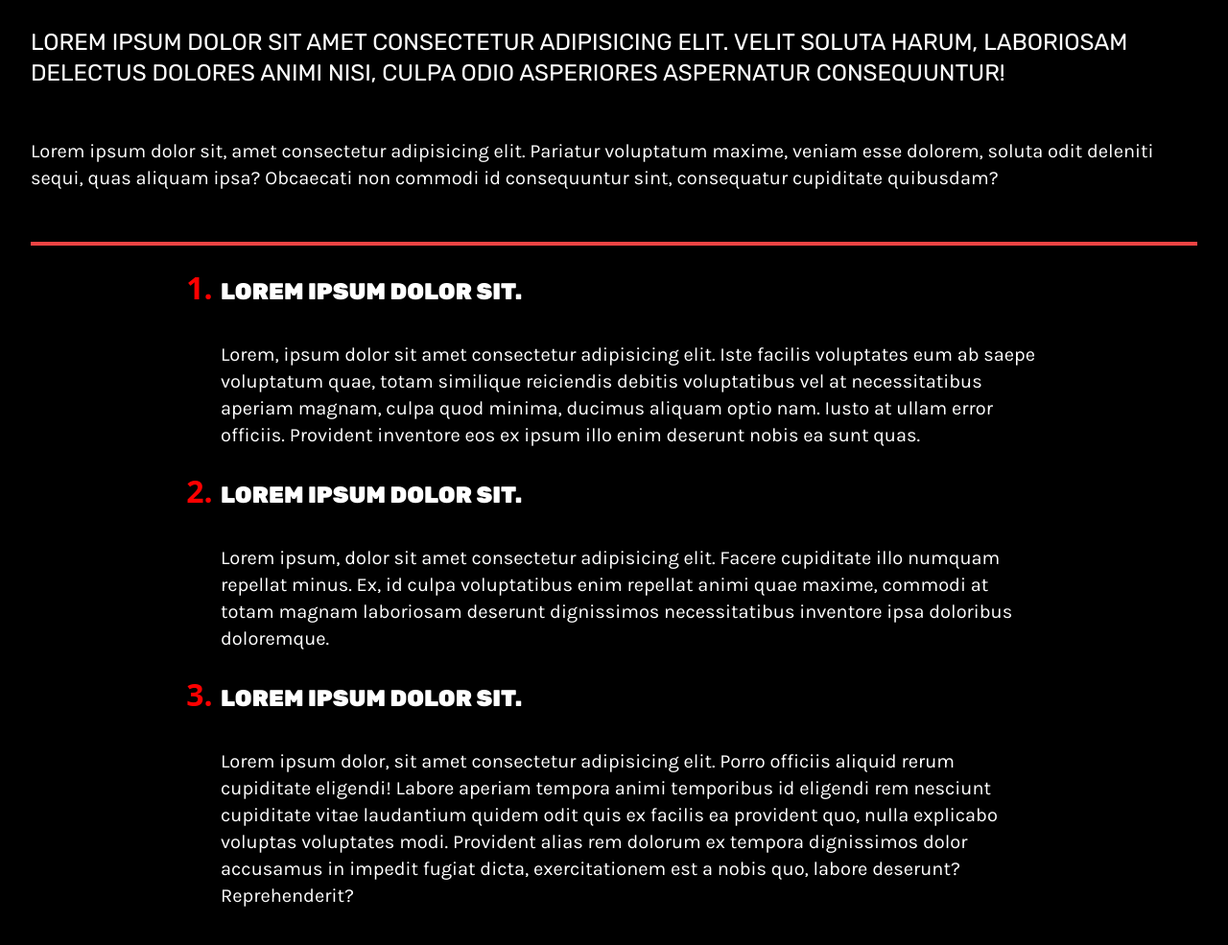
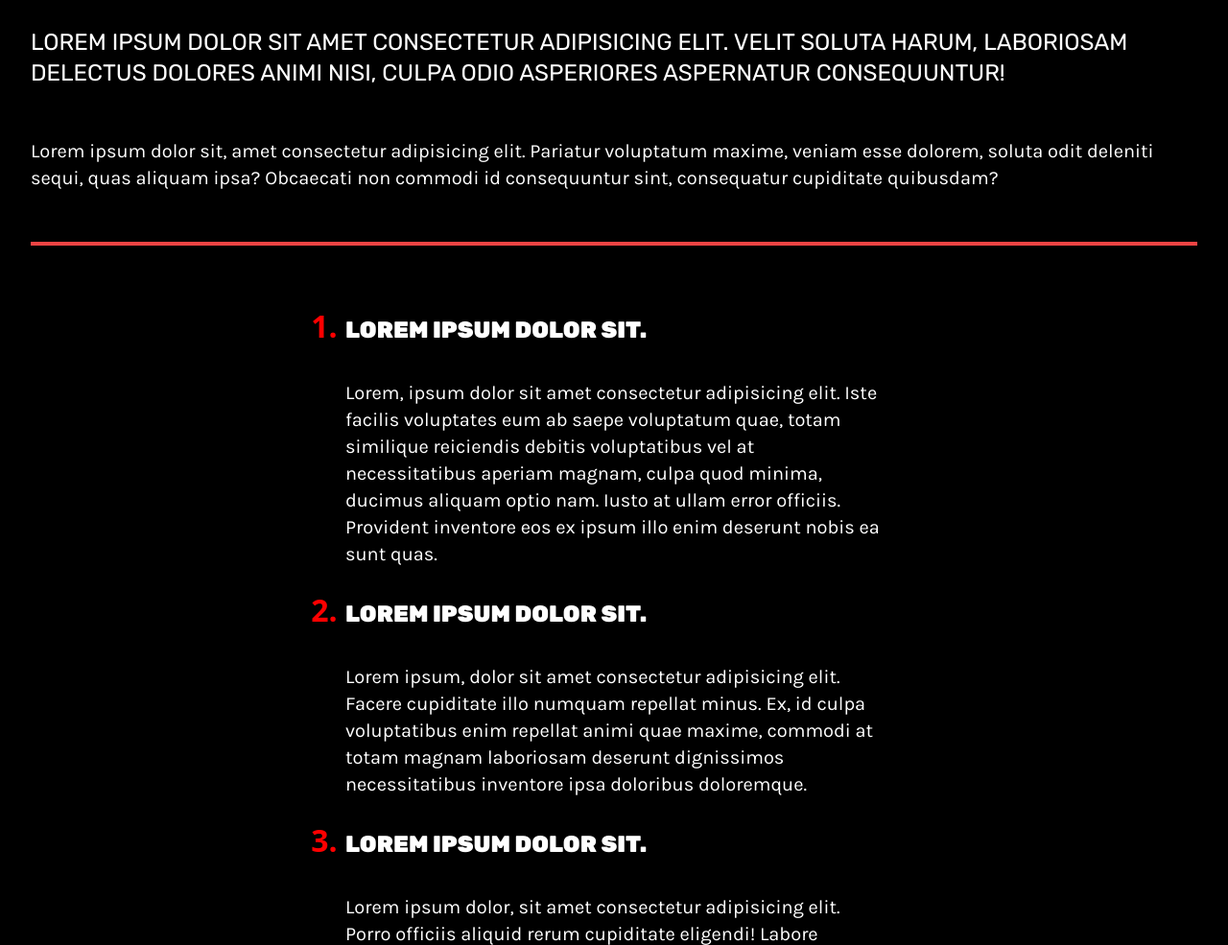
Before and after one commit to cestela/music-lab-fest-tailwind, a website built with Parcel: page src/index.html in a window 1280 px wide. Shown: the part 1004-1989 px from the top of the page at 96% size. Built offline with nearby package versions, Linux system fonts and the light colour scheme; some packages are replaced by stand-ins of ours.

Commit message:
Update index.html

```diff
--- a/src/index.html
+++ b/src/index.html
@@ -29,7 +29,7 @@
                 </li>
               </ul>
         </nav>
-        <main class="flex h-screen flex-col p-4 text-left">
+        <main class="flex flex-col p-4 text-left">
             <h1 class="text-6xl md:text-7xl  md:ml-20 font-black uppercase font-header">Sobre<br>nosotros</h1>
             <div class="concert flex content-center my-5 py-20 md:py-80">
                 <div class="container self-center">
@@ -38,8 +38,8 @@
             </div>
             <h3 class="text-2xl uppercase my-5 font-header md:mt-2">Lorem ipsum dolor sit amet consectetur adipisicing elit. Velit soluta harum, laboriosam delectus dolores animi nisi, culpa odio asperiores aspernatur consequuntur!</h3>
             <p class="text-xl font-body md:my-8">Lorem ipsum dolor sit, amet consectetur adipisicing elit. Pariatur voluptatum maxime, veniam esse dolorem, soluta odit deleniti sequi, quas aliquam ipsa? Obcaecati non commodi id consequuntur sint, consequatur cupiditate quibusdam?</p>
-            <div class="border-t-4 border-b-4 border-red-500 mt-5 py-5 flex p-2 md:justify-center">
-                <ol class="list-decimal md:w-3/4">
+            <div class="border-t-4 border-b-4 border-red-500 mt-5 py-5 p-2">
+                <ol class="list-decimal md:p-10 md:px-80">
                     <li>
                         <div>
                             <h4 class="font-black uppercase text-2xl mb-4 font-header">Lorem ipsum dolor sit.</h4>
@@ -61,14 +61,14 @@
                 </ol>
             </div>
             <div class="flex flex-col mb-6 md:flex-row md:justify-between">
-                <blockquote class="py-4 md:p-10 uppercase text-xl border-l-4 border-red-500 pl-4 mb-8">
+                <blockquote class="py-4 md:p-10 uppercase text-xl border-l-4 border-red-500 pl-4 mb-8 flex-auto">
                     <h3 class="font-header text-3xl">Lorem ipsum dolor sit amet consectetur adipisicing elit. Nobis voluptates perspiciatis, ut ad illum magnam illo et maxime nesciunt odit repudiandae molestiae iusto sequi obcaecati soluta? Quisquam commodi sunt fugiat?</h3>
                 </blockquote>
                 <p class="text-xl font-body md:p-10 md:my-10">Lorem ipsum dolor sit, amet consectetur adipisicing elit. Repellendus delectus magnam quaerat doloribus deserunt distinctio dolor nesciunt obcaecati debitis voluptatum ea sed quia nam consequuntur eum, blanditiis nostrum nemo deleniti libero error iure cum! Corrupti, voluptatem assumenda laudantium, aut excepturi cumque sit itaque atque illo ipsam esse veniam magni ab quisquam quo culpa laboriosam. Dolores voluptas a blanditiis voluptatem. Labore expedita ex dicta earum perferendis, fugit eveniet alias eaque explicabo vitae unde culpa eos quae laboriosam tempore dolore hic delectus. Ex repudiandae soluta pariatur quos quod perspiciatis modi quia placeat doloremque numquam, enim reiciendis vitae, maiores cumque obcaecati id. Molestias?</p>
             </div>
             <img src="/assets/images/concert.jpg" class="img-fluid" alt="Responsive image">
             <p class="text-xl mt-6 font-body">Lorem ipsum dolor sit, amet consectetur adipisicing elit. Pariatur voluptatum maxime, veniam esse dolorem, soluta odit deleniti sequi, quas aliquam ipsa? Obcaecati non commodi id consequuntur sint, consequatur cupiditate quibusdam?</p>
-            <footer class="flex justify-between my-6">
+            <footer class="flex flex-row justify-between my-6">
                 <img
                 src="assets/images/logo.png"
                 alt="Music Lab Fest"
```
